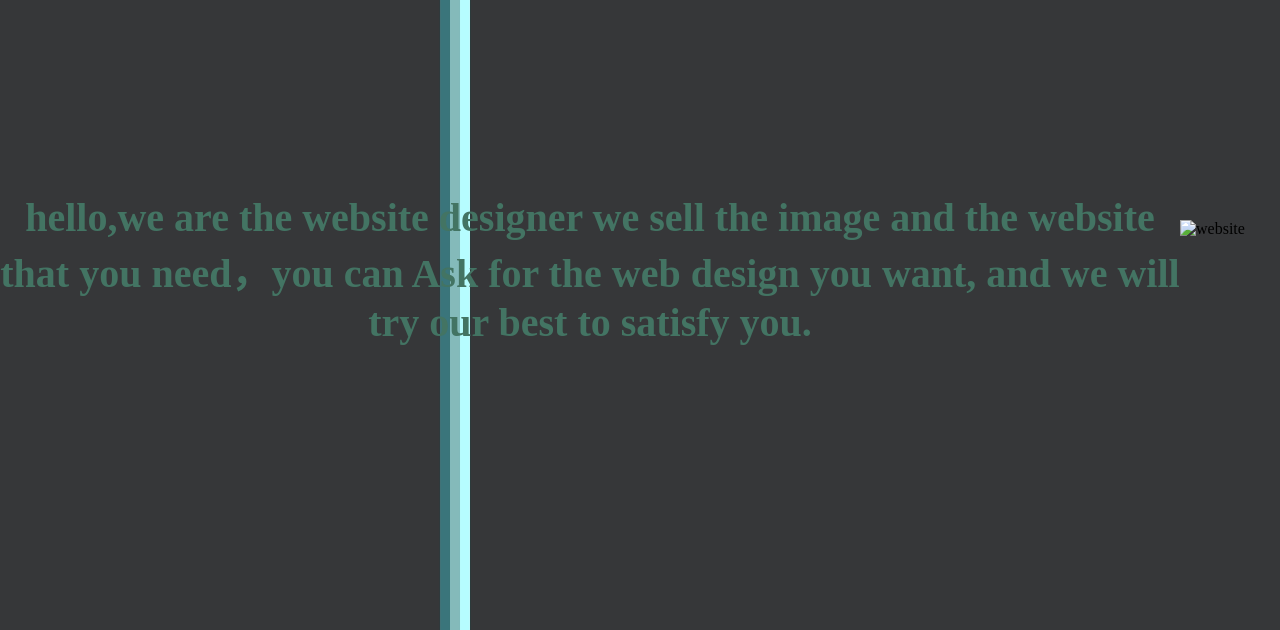
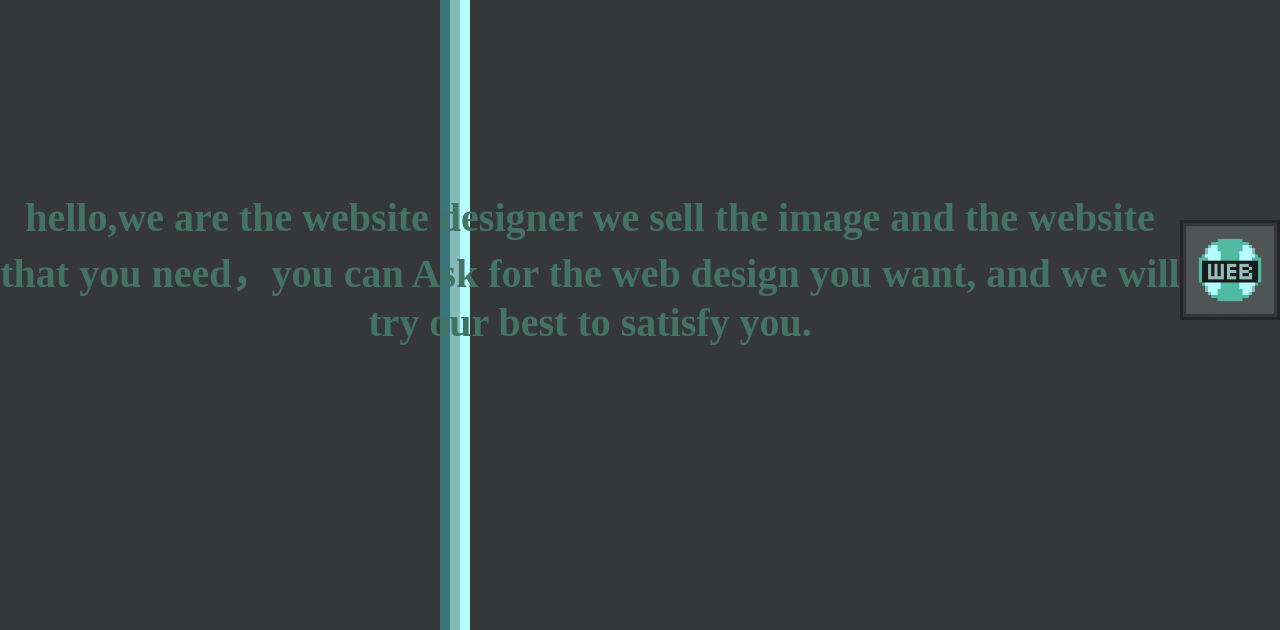
Before and after one commit to thepixelweb/unitypixelweb, a plain HTML site: page shop.html in a window 1280 px wide. Shown: the part 170-800 px from the top of the page. Drawn offline with Linux system fonts and the light colour scheme.

Commit message:
Update shop.html

```diff
--- a/shop.html
+++ b/shop.html
@@ -15,7 +15,7 @@
     <div class="goods">
         <h2>hello,we are the website designer
             we sell the image and the website that you need，you can Ask for the web design you want, and we will try our best to satisfy you.</h2>
-        <img src="hello/web.jpg" alt="website" width="100px"; height="100px">
+        <img src="web.jpg" alt="website" width="100px"; height="100px">
        </div>
     </div>
 
```
